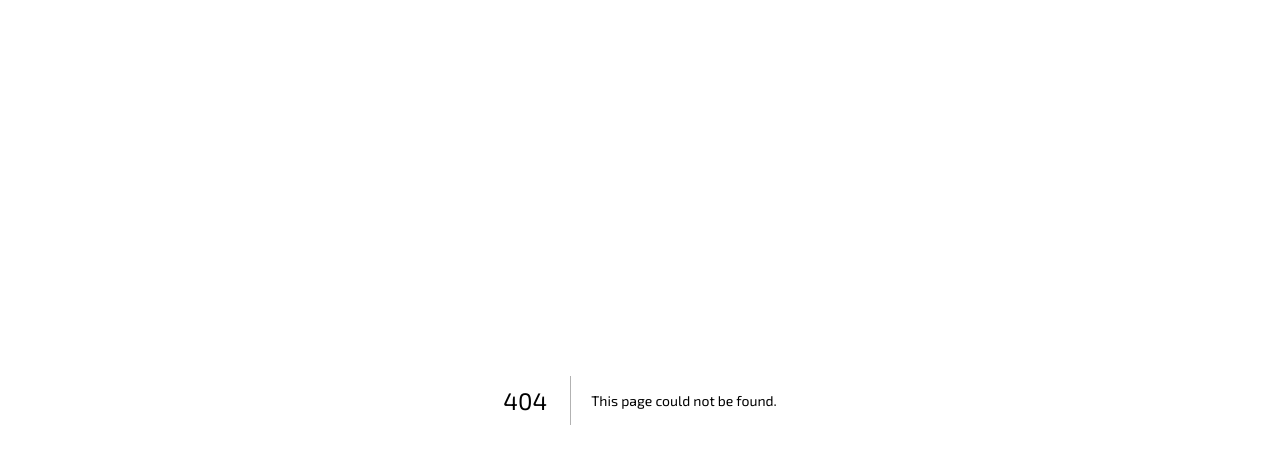
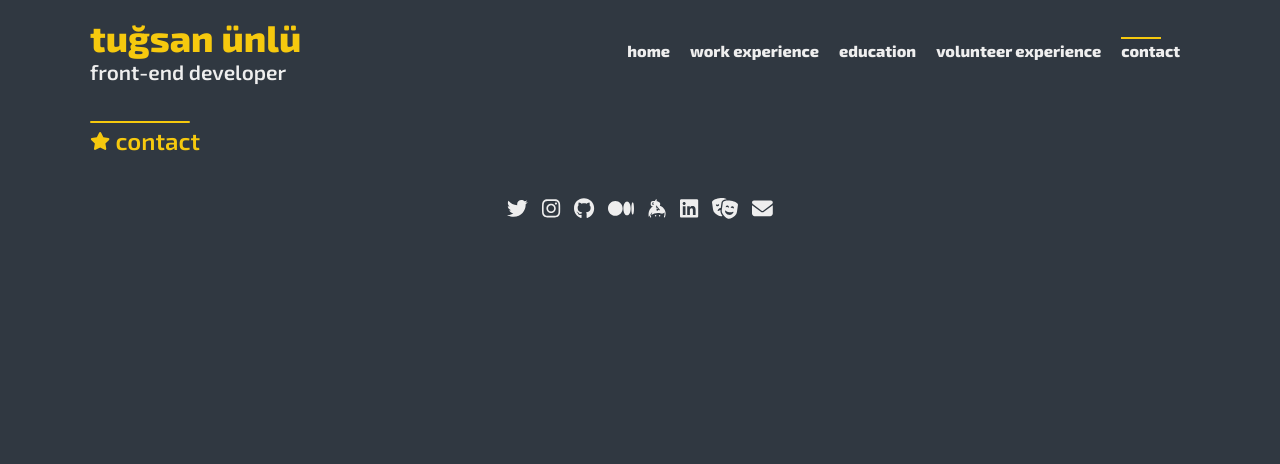
Before and after one commit to tugsanunlu/tugsanunlu.com, a Next.js app: page /contact in a window 1280 px wide. Before the commit this address had no page. Shown: the top 464 px of the page. Built offline with nearby package versions, Linux system fonts and the light colour scheme.

Commit message:
feat: add pages

```diff
--- a/components/Header/Header.module.css
+++ b/components/Header/Header.module.css
@@ -10,3 +10,35 @@
   font-weight: 600;
   font-size: 1.3em;
 }
+.navbarContainer {
+  display: flex;
+  justify-content: space-between;
+}
+.navbar {
+  list-style-type: none;
+}
+.navbar li {
+  float: left;
+  margin: 10px;
+  font-weight: 800;
+}
+.active::before {
+  position: absolute;
+  width: 40px;
+  height: 2px;
+  background-color: #f6c90e;
+  margin-top: -4px;
+  content: '';
+}
+
+@media screen and (max-width: 1024px) {
+  .navbarContainer {
+    flex-direction: column;
+  }
+  .navbar {
+    padding: 0px;
+  }
+  .navbar li {
+    float: none;
+  }
+}
--- a/components/Header/index.tsx
+++ b/components/Header/index.tsx
@@ -1,12 +1,24 @@
 import Head from 'next/head';
 import { Fragment } from 'react';
 import styles from './Header.module.css';
+import Link from 'next/link';
+import { useRouter } from 'next/router';
 
 type HeaderProps = {
   title?: string;
 };
 
+const routes = [
+  { title: 'home', path: '/' },
+  { title: 'work experience', path: '/work-experience' },
+  { title: 'education', path: '/education' },
+  { title: 'volunteer experience', path: '/volunteer-experience' },
+  { title: 'contact', path: '/contact' },
+];
+
 const Header = ({ title }: HeaderProps) => {
+  const router = useRouter();
+
   return (
     <Fragment>
       <Head>
@@ -15,8 +27,29 @@ const Header = ({ title }: HeaderProps) => {
       </Head>
       <header className={styles.header}>
         <div className="container">
-          <div className={styles.title}>tuğsan ünlü</div>
-          <div className={styles.subTitle}>front-end developer</div>
+          <div className={styles.navbarContainer}>
+            <Link href="/">
+              <div style={{ cursor: 'pointer' }}>
+                <div className={styles.title}>tuğsan ünlü</div>
+                <div className={styles.subTitle}>front-end developer</div>
+              </div>
+            </Link>
+            <ul className={styles.navbar}>
+              {routes.map((route) => (
+                <li key={route.path}>
+                  <Link href={route.path}>
+                    <a
+                      className={
+                        router.pathname === `${route.path}` ? styles.active : ''
+                      }
+                    >
+                      {route.title}
+                    </a>
+                  </Link>
+                </li>
+              ))}
+            </ul>
+          </div>
         </div>
       </header>
     </Fragment>
--- /dev/null
+++ b/pages/contact.tsx
@@ -0,0 +1,22 @@
+import { useEffect, useState } from 'react';
+import type { NextPage } from 'next';
+import Footer from '../components/Footer';
+import Header from '../components/Header';
+import Title from '../components/Title';
+import { faStar } from '@fortawesome/free-solid-svg-icons';
+
+const Contact: NextPage = () => {
+  return (
+    <div>
+      <Header title="contact" />
+      <main>
+        <div className="container">
+          <Title icon={faStar} title="contact" />
+        </div>
+      </main>
+      <Footer />
+    </div>
+  );
+};
+
+export default Contact;
--- a/pages/index.tsx
+++ b/pages/index.tsx
@@ -33,7 +33,7 @@ const Home: NextPage = () => {
 
   return (
     <div>
-      <Header title="anasayfa" />
+      <Header title="home" />
       <main>
         <div className="container">
           <Title icon={faStar} title="recent blog posts" />
--- a/styles/globals.css
+++ b/styles/globals.css
@@ -1,6 +1,6 @@
 html,
 body {
-  padding: 0;
+  padding: 0px 10px;
   margin: 0;
   font-family: 'Exo 2', sans-serif;
   color: #eeeeee;
@@ -28,3 +28,9 @@ a {
   flex-wrap: wrap;
   gap: 25px;
 }
+
+@media screen and (max-width: 1024px) {
+  .list {
+    justify-content: center;
+  }
+}
```
Also changed, not shown: pages/education.tsx (added, +22 -0 lines), pages/volunteer-experience.tsx (added, +22 -0 lines), pages/work-experience.tsx (added, +22 -0 lines).
